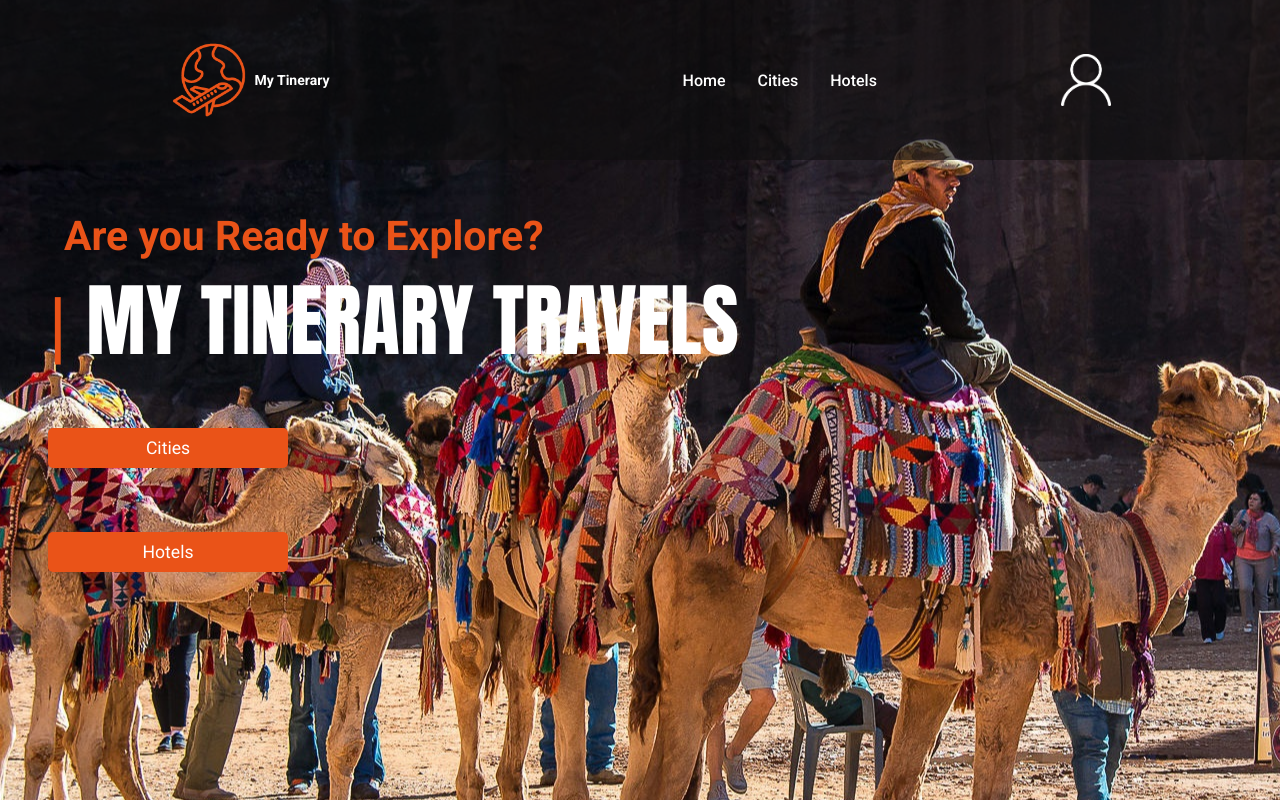
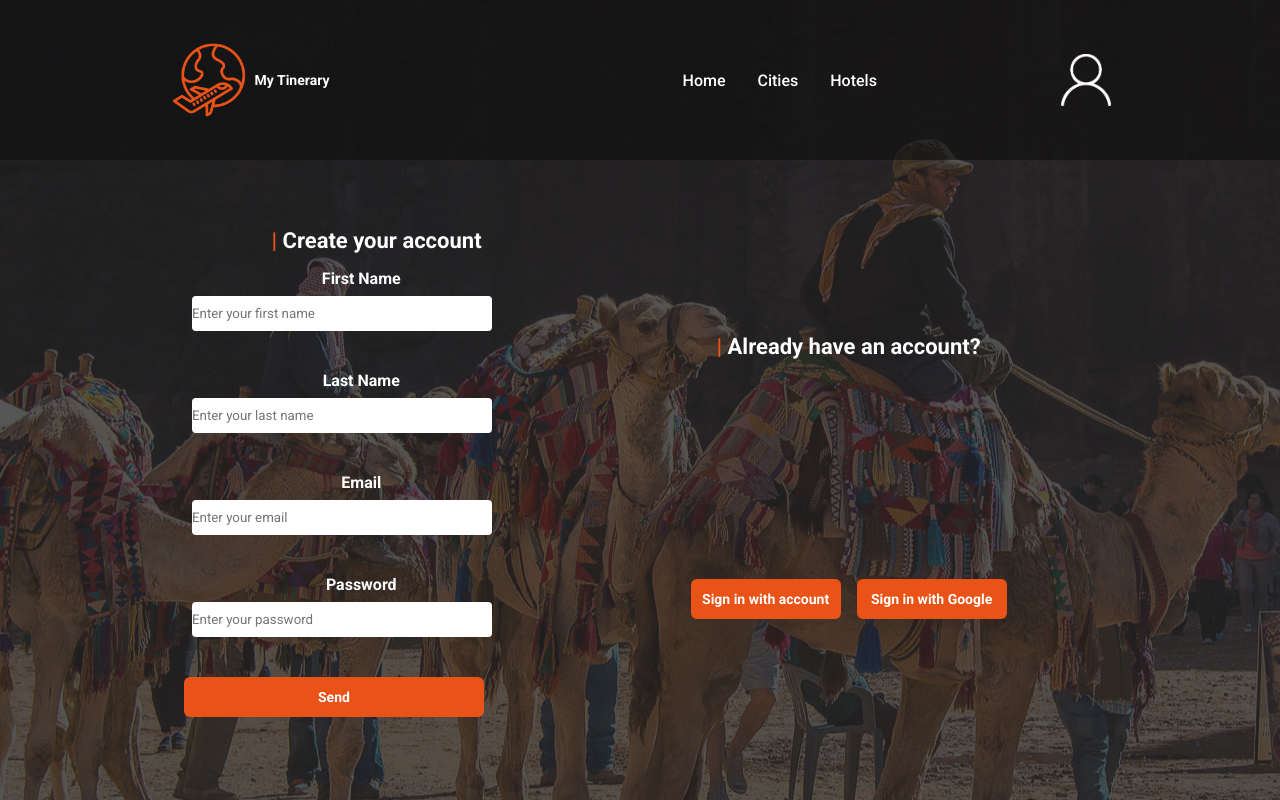
Before and after one commit to SantiagoDelgadoo/my-tinerary-team-kingca-one, a React (Create React App) app: page /signup in a window 1280 px wide. Built offline with nearby package versions, Linux system fonts and the light colour scheme.

Commit message:
Task 07 terminada solo falta agregar footer cuando mi compañero entregue D:

```diff
--- a/src/App.css
+++ b/src/App.css
@@ -5,12 +5,11 @@
   font-family: 'Roboto', sans-serif;
 }
 
-.containerGrande {
+  .containerGrande {
   min-height: 100vh;
   width: 100%;
-  /* background-color: rgba(57, 53, 53, 0.362); */
+  background-color: rgba(57, 53, 53, 0.362);
   position: absolute;
-  /* z-index: 1; */
 }
 
 .FirstContainer {
@@ -155,18 +154,114 @@ h1 {
 .menuBurguer {
   width: 35px;
 }
+/*-------------------------------------------------------- EMPIEZA SING UP--------------------------------------------------------- */
+
+.containerSingup {
+  z-index: 1;
+  margin-top: 9rem;
+  display: flex;
+  flex-direction: row;
+  cursor: pointer;
+}
+
+.ContainerBotonesSingUp {
+  display: flex;
+  justify-content: center;
+  align-items: center;
+  flex-wrap: wrap;
+  z-index: 100;
+  cursor: pointer;
+}
+
+.ContainerBotonesSingUp h4 {
+  width: 100%;
+  cursor: pointer;
+
+}
+
+.subtituloSignUp {
+  text-align: center;
+  margin-top: 1rem;
+  font-size: 22px;
+}
+
+form {
+  display: flex;
+  flex-direction: column;
+  cursor: pointer;
+}
+
+label {
+  width: 85%;
+  margin: 1rem;
+  text-align: center;
+  font-size: 16px;
+  font-weight: 700;
+  cursor: pointer;
+}
+
+.containerForm {
+  width: 50%;
+  flex-grow: 1;
+}
+
+.botonSubmit {
+  border-radius: 6px;
+  border: none;
+  color: white;
+  background-color: #EA5318;
+  width: 300px;
+  height: 40px;
+  font-size: 14px;
+  font-weight: 700;
+  margin: 1rem;
+  cursor: pointer;
+}
+
+
+  .botonSignIn {
+    color: white;
+    background-color: #EA5318;
+    border-radius: 6px;
+    border: none;
+    width: 150px;
+    height: 40px;
+    padding: 10px;
+    margin: 8px;
+    font-size: 14px;
+    font-weight: 700;
+    cursor: pointer;
+
+  }
+
+input {
+  display: flex;
+  justify-content: center;
+  align-items: center;
+  margin: 8px;
+  width: 300px;
+  height: 35px;
+  border: none;
+  border-radius: 4px;
+  cursor: pointer;
+}
+
+/* --------------------------------------------------------------------------------------------------------------------------------- */
 
 
 @media (min-width: 769px) {
   .menuBurguer {
     display: none;
   }
+
 }
 @media (max-width: 768px) {
   nav {
     display: none;
   }
-
+  .containerSingup{
+    flex-direction: column;
+  }
 }
 
 
--- a/src/App.js
+++ b/src/App.js
@@ -10,16 +10,17 @@ import Main from './layouts/Main';
 import {Routes, Route} from 'react-router-dom'
 import Home1 from './pages/Home1';
 import AutoToTop from './components/AutoToTop';
+import SignUp from './pages/SignUp';
+import LayoutSignUp from './layouts/LayoutSignUp';
 function App() {
   return (
     <>
     <AutoToTop></AutoToTop>
-    <Main>
     <Routes>
-    <Route path="/home" element={<Home1/>}>
-      </Route>
+      <Route path='' element= {<Main></Main>}></Route>
+      <Route path='/signup' element={<LayoutSignUp></LayoutSignUp>}></Route>
+      <Route path='/home' element= {<Main></Main>}></Route>
     </Routes>
-    </Main>
     </>
   );
 }
--- /dev/null
+++ b/src/layouts/LayoutSignUp.jsx
@@ -0,0 +1,8 @@
+import React from 'react'
+import SignUp from '../pages/SignUp'
+
+export default function LayoutSignUp() {
+  return (
+    <SignUp></SignUp>
+  )
+}
--- a/src/layouts/Main.jsx
+++ b/src/layouts/Main.jsx
@@ -1,8 +1,12 @@
 import React from 'react'
 import Home1 from '../pages/Home1'
+import SignUp from '../pages/SignUp'
+
 
 export default function Main() {
   return (
+    <>
     <Home1></Home1>
+    </>
   )
 }
--- /dev/null
+++ b/src/pages/SignUp.jsx
@@ -0,0 +1,65 @@
+import React from "react";
+import { json, NavLink } from "react-router-dom";
+import NavBar from "../components/NavBar";
+
+export default function SignUp() {
+
+    let fName = React.useRef ()
+    let lName = React.useRef ()
+    let mail = React.useRef ()
+    let pass = React.useRef ()
+    let form = React.useRef ()
+    function newUser (evento){
+        evento.preventDefault()
+        console.log(lName.current);
+
+        let datosOfNewUser = {
+            Fname: fName.current.value,
+            lName: lName.current.value,
+            mail: mail.current.value,
+            pass: pass.current.value
+        }
+
+        localStorage.setItem ("datosOfNewUser",JSON.stringify(datosOfNewUser))
+        form.current.reset()
+    }
+
+  return (
+    <div className= "FirstContainer">
+        <NavBar></NavBar>
+    <div className="containerSingup">
+        <div className="containerForm">
+                    <h4 className="subtituloSignUp"><span className="colorNaranjaDeLinea">|</span> Create your account</h4>
+                <form ref={form} onSubmit= {newUser}>
+                    <label>First Name
+                        <input ref={fName} type="text" placeholder="Enter your first name"/>
+                    </label>
+
+                    <label>Last Name
+                        <input ref={lName} type="text" placeholder="Enter your last name"/>
+                    </label>
+
+                    <label>Email
+                        <input ref={mail} type="text" placeholder="Enter your email"/>
+                    </label>
+
+                    <label>Password
+                        <input ref={pass} type="password" placeholder="Enter your password"/>
+                    </label>
+                    <button className="botonSubmit">Send</button>
+                </form>
+        </div>
+            <div className="ContainerBotonesSingUp">
+                <h4 className="subtituloSignUp"> <span className="colorNaranjaDeLinea">|</span> Already have an account?</h4>
+                <NavLink to="/signin">
+                <button className="botonSignIn">Sign in with account</button>
+                </NavLink>
+                <NavLink to="/signingoogle">
+                <button className="botonSignIn">Sign in with Google</button>
+                </NavLink>
+
+            </div>
+    </div>
+    </div>
+);
+}
```
Also changed, not shown: public/img/img-camellos.jpg.
